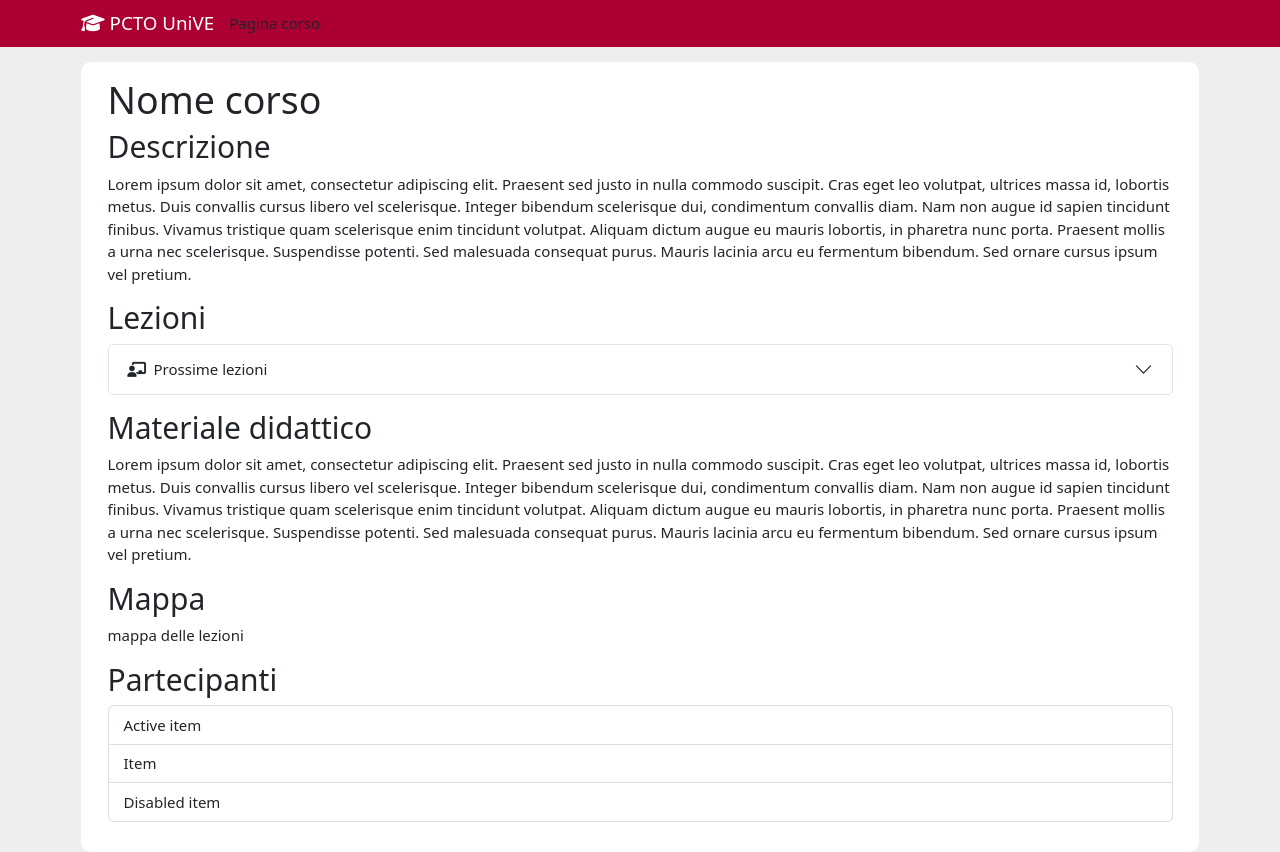
After one commit to Visco01/pcto-project, a Flask app: template app/templates/course_page.html in a window 1280 px wide. The commit adds this page. Run offline with Flask 2, Linux system fonts and the light colour scheme; the template is opened without the code that fills it, so the values that code supplies are empty; parts of the project's set-up code (start-up, migrations or seed data) failed here and were passed over; some libraries are stand-ins or nearby versions.

Commit message:
course page layout

```diff
--- /dev/null
+++ b/app/templates/course_page.html
@@ -0,0 +1,72 @@
+{% extends 'layout.html' %}
+
+{% block content %}
+
+<!-- Titolo -->
+<h1>Nome corso</h1>
+
+<!-- Descrizione corso -->
+<div class="mb-3">
+    <h2>Descrizione</h2>
+    <span>Lorem ipsum dolor sit amet, consectetur adipiscing elit. Praesent sed justo in nulla commodo suscipit. Cras eget
+        leo
+        volutpat, ultrices massa id, lobortis metus. Duis convallis cursus libero vel scelerisque. Integer bibendum
+        scelerisque dui, condimentum convallis diam. Nam non augue id sapien tincidunt finibus. Vivamus tristique quam
+        scelerisque enim tincidunt volutpat. Aliquam dictum augue eu mauris lobortis, in pharetra nunc porta. Praesent
+        mollis a urna nec scelerisque. Suspendisse potenti. Sed malesuada consequat purus. Mauris lacinia arcu eu
+        fermentum
+        bibendum. Sed ornare cursus ipsum vel pretium.</span>
+</div>
+
+<!-- Lezioni -->
+<div class="mb-3">
+    <h2>Lezioni</h2>
+    <div class="accordion" id="accordionLesson">
+        <div class="accordion-item">
+            <h2 class="accordion-header" id="headingOne">
+                <button class="accordion-button collapsed" type="button" data-bs-toggle="collapse" data-bs-target="#collapseOne"
+                    aria-expanded="true" aria-controls="collapseOne">
+                    <i class="fa-solid fa-chalkboard-user me-2"></i> Prossime lezioni
+                </button>
+            </h2>
+            <div id="collapseOne" class="accordion-collapse collapse" aria-labelledby="headingOne"
+                data-bs-parent="#accordionLesson">
+                <div class="card-body px-0 py-0">
+                    <ul class="list-group list-group-flush">
+                        <li class="list-group-item">Lezione 1</li>
+                        <li class="list-group-item">Lezione 2</li>
+                        <li class="list-group-item">Lezione 3</li>
+                    </ul>
+                </div>
+            </div>
+        </div>
+    </div>
+</div>
+
+<div class="mb-3">
+    <h2>Materiale didattico</h2>
+    <span>Lorem ipsum dolor sit amet, consectetur adipiscing elit. Praesent sed justo in nulla commodo suscipit. Cras eget
+        leo
+        volutpat, ultrices massa id, lobortis metus. Duis convallis cursus libero vel scelerisque. Integer bibendum
+        scelerisque dui, condimentum convallis diam. Nam non augue id sapien tincidunt finibus. Vivamus tristique quam
+        scelerisque enim tincidunt volutpat. Aliquam dictum augue eu mauris lobortis, in pharetra nunc porta. Praesent
+        mollis a urna nec scelerisque. Suspendisse potenti. Sed malesuada consequat purus. Mauris lacinia arcu eu
+        fermentum
+        bibendum. Sed ornare cursus ipsum vel pretium.</span>
+</div>
+
+<div class="mb-3">
+    <h2>Mappa</h2>
+    mappa delle lezioni
+</div>
+
+<div class="mb-3">
+    <h2>Partecipanti</h2>
+    <ul class="list-group">
+        <li class="list-group-item">Active item</li>
+        <li class="list-group-item">Item</li>
+        <li class="list-group-item">Disabled item</li>
+    </ul>
+</div>
+
+{% endblock content %}
--- a/app/templates/layout.html
+++ b/app/templates/layout.html
@@ -13,7 +13,11 @@
     <!-- FontAwesome -->
     <!-- <script src="https://kit.fontawesome.com/a809617ece.js" crossorigin="anonymous"></script> -->
     <link rel="stylesheet" href="https://use.fontawesome.com/releases/v6.1.1/css/all.css" integrity="sha384-/frq1SRXYH/bSyou/HUp/hib7RVN1TawQYja658FEOodR/FQBKVqT9Ol+Oz3Olq5" crossorigin="anonymous">
-    <title>Title</title>
+    <title>
+      {% block title %}
+
+      {% endblock %}
+    </title>
   </head>
   <body>
     <header>
@@ -25,6 +29,10 @@
               <span class="navbar-toggler-icon"></span>
             </button>
             <div class="collapse navbar-collapse" id="navbarSupportedContent">
+
+            <!--! PAGINA DI TEST, DA RIMUOVERE -->
+            <a class="nav-link" aria-current="page" href="{{ url_for('main.course_page') }}">Pagina corso</a>
+
             {% if session['role'] == 'teacher' %}
               <!-- Navbar INSEGNANTI -->
               <ul class="navbar-nav me-auto mb-2 mb-lg-0">
--- a/app/views/main/routes.py
+++ b/app/views/main/routes.py
@@ -72,6 +72,10 @@ def logout():
     session.clear()
     return redirect(url_for('main.index'))
 
+@main.route('/course_page')
+def course_page():
+    return render_template('course_page.html')
+
 '''
 @main.route('/load_data')
 def load_data():
```
